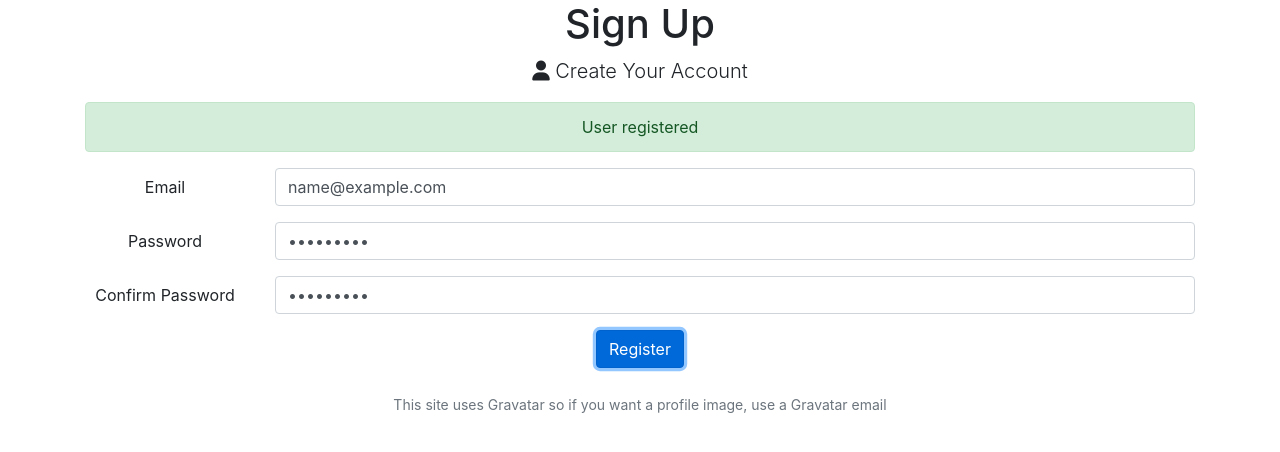
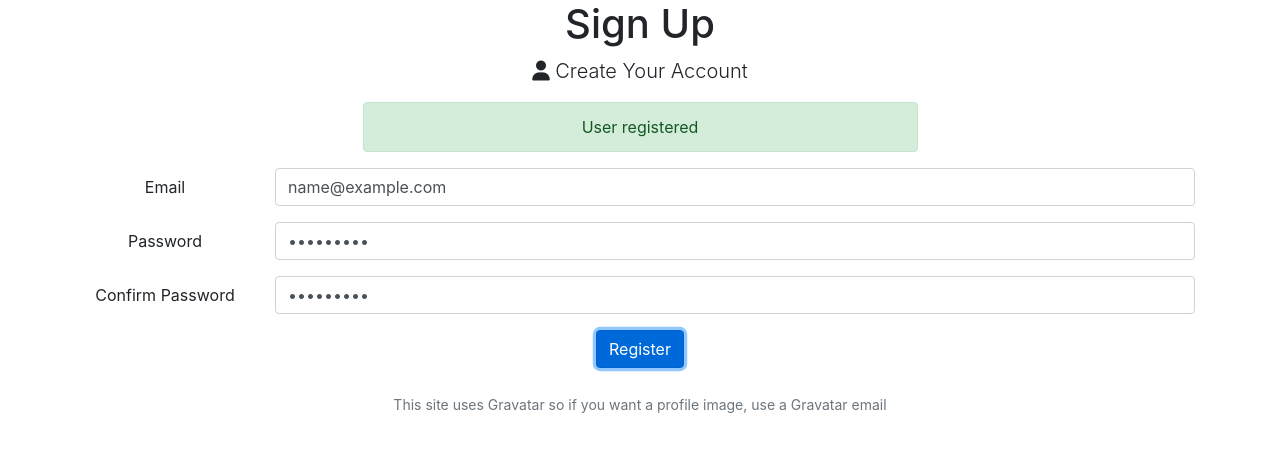
Before and after one commit to JoelPWK/cohort-jan-21, a React (Create React App) app: page / in a window 1280 px wide. Both pictures are taken after typing "name@example.com", "Sample123", "Sample123" into the empty fields and a click on the button "Register". Shown: the top 452 px of the page. Built offline with nearby package versions, Linux system fonts and the light colour scheme.

Commit message:
arrow function in setTimeout 50% alert and button

```diff
--- a/src/components/Register.js
+++ b/src/components/Register.js
@@ -21,13 +21,13 @@ const Register = () => {
     const { email, password1, password2 } = formData;
 
     //Set the state of the form data when user types in the input
-    const onChange = e => setFormData({ ...formData, [e.target.name]: e.target.value });
+    const onChange = (e) => setFormData({ ...formData, [e.target.name]: e.target.value });
 
     //Creating an alert function to remove an alert after a set time, currently set at 5 sec
     const alertHandler = (msg, type, showing = true) => {
         setAlert({ ...alert, msg: msg, type: type, showing: showing })
         if (msg.length > 0) {
-            setTimeout(function(){alertHandler('', '', false)}, 5000)
+            setTimeout(() => {alertHandler('', '', false)}, 5000)
         }
     }
 
@@ -54,12 +54,9 @@ const Register = () => {
             {/* Check if there is an alert and show it, else return an empty fragment */}
             <Fragment>
                 {alert.showing === true ? (
-                    <div
-                    id="alrt"
-                    className={`alert ${alert.type}`}
-                >
-                {alert.msg}
-                </div>
+                    <div className={`inline-block w-50 mx-auto alert ${alert.type}`}>
+                    {alert.msg}
+                    </div>
                 ) : (
                     <Fragment></Fragment>
                 )
@@ -114,7 +111,7 @@ const Register = () => {
                     </div>
                 </div>
                 {/* Submit button */}
-                <Button className="mb-4" variant="primary" type='submit' value='Register'>Register</Button>
+                <Button className="mb-4" variant="primary" type='submit'>Register</Button>
             </form>
             {/* Informing user if they want their specific avatar */}
             <small className="text-muted">
```
